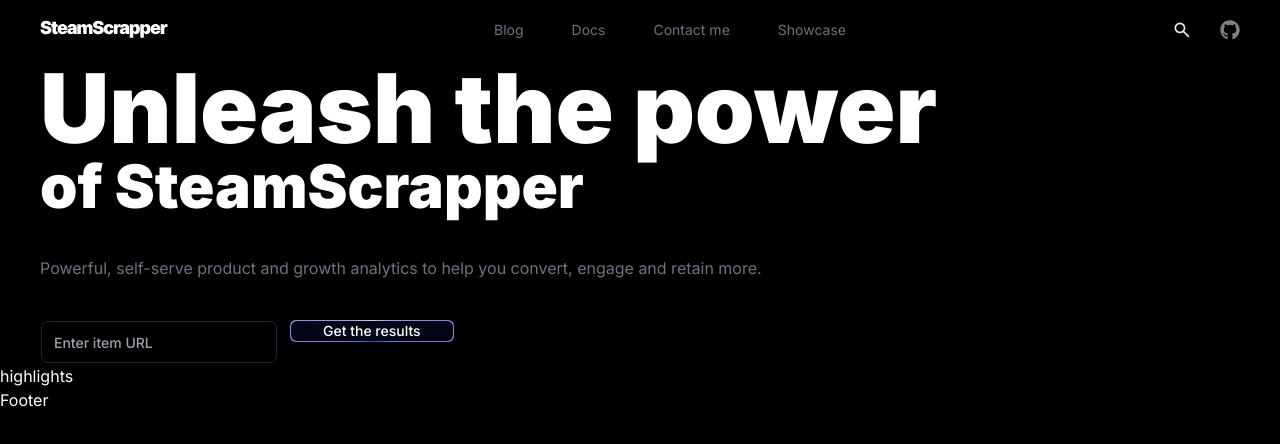
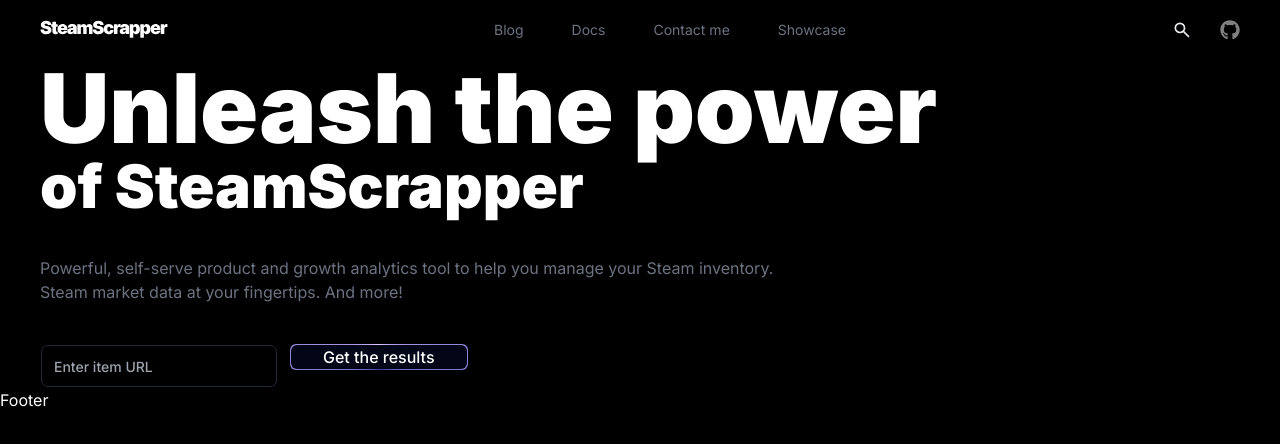
Before and after one commit to ligma14/steamScrapper, a Next.js app: page / in a window 1280 px wide. Shown: the top 444 px of the page. Built offline with nearby package versions, Linux system fonts and the light colour scheme.

Commit message:
search-validation-functionality

```diff
--- a/app/utility.css
+++ b/app/utility.css
@@ -3,7 +3,9 @@
     margin: 0 auto;
     text-align: center;
 }
-
+*{
+    user-select: auto;
+}
 body {
     width: 100dvw;
     height:100%;
--- a/components/example/signup-form-demo.tsx
+++ b/components/example/signup-form-demo.tsx
@@ -1,7 +1,7 @@
 "use client";
 import React from "react";
-import { Label } from "../ui/label";
-import { Input } from "../ui/input";
+import { Label } from "../ui/Label";
+import { Input } from "../ui/Input";
 import { cn } from "@/lib/utils";
 import {
   IconBrandGithub,
--- a/components/ui/ButtonAC.tsx
+++ /dev/null
@@ -1,20 +0,0 @@
-// TODO: Animate the button 24.07
-// I tried to animate it with GSAP but there was no sense in it, so I just used hover:
-'use client'
-
-const ButtonAC = () => {
-
-  return (
-    <button id="btn-tl" type="submit" className="relative inline-flex h-full rounded-md overflow-hidden p-[1px] focus:outline-none
-    focus:ring-2 focus:ring-slate-400 focus:ring-offset-2 focus:ring-offset-slate-50 hover:scale-90  translate-all duration-200">
-      <span className="absolute inset-[-1000%] animate-[spin_2s_linear_infinite]
-      bg-[conic-gradient(from_90deg_at_50%_50%,#E2CBFF_0%,#393BB2_50%,#E2CBFF_100%)]" />
-      <span className="inline-flex h-full w-full cursor-pointer items-center justify-center
-      rounded-md bg-slate-950 px-8 font-medium text-white backdrop-blur-3xl ">
-        Get the results
-      </span>
-    </button>
-  )
-}
-
-export default ButtonAC
--- a/components/ui/HeroSearch.tsx
+++ b/components/ui/HeroSearch.tsx
@@ -1,25 +1,74 @@
 'use client'
-import {Input} from './input'
-import { Label } from './label'
+import { scrapeAndStoreProduct } from '@/lib/actions'
+import { Input } from './Input'
 import { cn } from '@/lib/utils'
+import { FormEvent, useState } from 'react'
+
+const isValidProductLinkURL = (url: string) => {
+  try {
+    const parsedURL = new URL(url);
+    const hostname = parsedURL.hostname;
+
+    if(
+      hostname.includes('steamcommunity.com')
+    ) {
+      return true;
+    }
+  } catch (error) {
+    return false;
+  }
+
+  return false;
+}
+
 
 const HeroSearch = () => {
-  const handleSubmit = (e: React.FormEvent<HTMLFormElement>) => {
+
+  const [searchPrompt, setsearchPrompt] = useState('');
+  const [isLoading, setisLoading] = useState(false);
+
+  const handleChange = (e: any) => {
+    setsearchPrompt(e.target.value)
+  }
+
+  const handleSubmit = async (e: React.FormEvent<HTMLFormElement>) => {
     e.preventDefault();
-    console.log("Form submitted");
-  };
+    const isValidLink = isValidProductLinkURL(searchPrompt);
+
+    if(!isValidLink) return alert('Please provide a valid steam item URL')
+
+    try {
+      setisLoading(true);
+
+      // Scrape here
+      console.log("Initiating scrapper...")
+      const product = await scrapeAndStoreProduct(searchPrompt);
+    } catch (error) {
+      console.log(error);
+    } finally {
+      setisLoading(false);
+    }
+  }
+
   return (
-    <form action="" onSubmit={handleSubmit}>
+      <form action="" className="flex flex-row items-start gap-3 h-full" onSubmit={handleSubmit}>
         <div className='flex flex-col md:flex-row space-y-2 font-medium md:space-y-0 md:space-x-2
             dark:shadow-[0px_0px_1px_1px_var(--neutral-700)]
             group-hover/input:shadow-none transition duration-400'>
             <LabelInputContainer>
-            <Input id="search" placeholder="Enter item URL" type="text" />
+              <Input id="search" onChange={handleChange} value = {searchPrompt} placeholder="Enter item URL" type="text" />
             </LabelInputContainer>
         </div>
-      <div className="">
 
-        </div>
+        <button id="btn-tl" type="submit" className="relative inline-flex h-full rounded-md overflow-hidden
+        p-[1px] focus:outline-none hover:scale-90  translate-all duration-200">
+          <span className="absolute inset-[-1000%] animate-[spin_2s_linear_infinite]
+          bg-[conic-gradient(from_90deg_at_50%_50%,#E2CBFF_0%,#393BB2_50%,#E2CBFF_100%)]" />
+          <span className="inline-flex h-full w-full cursor-pointer items-center justify-center
+          rounded-md bg-slate-950 px-8 font-medium text-white backdrop-blur-3xl ">
+            {isLoading ? 'Searching...' : 'Get the results'}
+          </span>
+        </button>
       </form>
   )
 }
--- a/components/ui/HeroSection.tsx
+++ b/components/ui/HeroSection.tsx
@@ -4,7 +4,6 @@
 
 import { gsap } from "gsap";
 import { useGSAP } from "@gsap/react";
-import ButtonAC from "./ButtonAC";
 import HeroSearch from "./HeroSearch";
 
 const herosection = () => {
@@ -18,14 +17,13 @@
       <div className="h-5/6 w-full flex justify-center flex-col font-black gap-10">
         <div className="text-left flex flex-col gap-10">
           <div className="flex flex-col">
-            <h1 className="text-8xl opacity-0 heroTextAnimation skew-y-10 ">Unleash the power</h1>
-            <h2 className="text-6xl opacity-0 heroTextAnimation skew-y-10 ">of SteamScrapper</h2>
+            <h1 className="text-8xl opacity-0 heroTextAnimation max-sm:text-6xl skew-y-10 ">Unleash the power</h1>
+            <h2 className="text-6xl opacity-0 heroTextAnimation max-sm:text-4xl skew-y-10 ">of SteamScrapper</h2>
           </div>
-          <p className="font-normal text-gray-500 opacity-0 skew-y-10 heroTextAnimation">Powerful, self-serve product and growth analytics to help you convert, engage and retain more.</p>
+          <p className="font-normal text-gray-500 opacity-0 skew-y-10 heroTextAnimation">Powerful, self-serve product and growth analytics tool to help you manage your Steam inventory. <br/>Steam market data at your fingertips. And more!</p>
         </div>
-        <div className="flex flex-row text-sm items-start opacity-0 gap-3 heroTextAnimation">
+        <div className="opacity-0 heroTextAnimation">
           <HeroSearch />
-          <ButtonAC />
         </div>
       </div>
     </section>
--- a/components/ui/Highlights.tsx
+++ b/components/ui/Highlights.tsx
@@ -2,7 +2,16 @@
 
 const highlights = () => {
   return (
-    <div>highlights</div>
+    <section>
+      <div>
+        <div></div>
+        <div></div>
+      </div>
+      <div>
+        {/* Map out the values to ul */}
+      </div>
+    </section>
+
   )
 }
 
--- a/components/ui/Navbar.tsx
+++ b/components/ui/Navbar.tsx
@@ -16,7 +16,7 @@
           ))}
         </ul>
         <ul className='flex items-center gap-7 max-sm:justify-end max-sm:flex-1 cursor-pointer'>
-          <li><a href=""><img src="/search.svg" alt="" /></a></li>
+          <li><a href="https://github.com/ligma14/steamScrapper"><img src="/search.svg" alt="" /></a></li>
           <li className='opacity-50 hover:opacity-100 transition-all'><a href=""><img src="/github.svg" alt="" /></a></li>
         </ul>
       </nav>
--- a/lib/actions/index.ts
+++ b/lib/actions/index.ts
@@ -1,5 +1,12 @@
 'use server'
+import { scrapeSteamProduct } from "../scrapper";
 
 export async function scrapeAndStoreProduct(productUrl: string){
+    if(!productUrl) return;
 
+    try{
+        const scrapedProduct = await scrapeSteamProduct(productUrl);
+    } catch (error: any) {
+        throw new Error(`Failed to create/update product: ${error.message}`)
+    }
 }
--- /dev/null
+++ b/lib/scrapper/index.ts
@@ -0,0 +1,35 @@
+import { random } from "gsap";
+import axios from 'axios';
+import * as cheerio from 'cheerio'
+import { config } from "process";
+import { headers } from "next/headers";
+
+export async function scrapeSteamProduct(url: string) {
+    if(!url) return;
+
+
+    // BRIGHTDATA FUNCTIONALITY (WIP)
+    // const username = String(process.env.BRIGHTDATA_USERNAME);
+    // const password = String(process.env.BRIGHTDATA_PASSWORD);
+    // const port = ''; // EMPTY
+    // const session_id = (1000000 * Math.random()) | 0
+    // const options = {
+    //     auth: {
+    //         username: `${username}-session-${session_id}`,
+    //         password,
+    //     },
+    //     host: 'brd.superproxy.io',
+    //     port,
+    //     rejectUnauthorized: false,
+    // }
+
+    try {
+        // Fetch the market page
+        console.log('Getting a response...')
+        const response = await axios.get(url);
+
+        console.log(response.data, response.config)
+    } catch (error: any) {
+        throw new Error(`Failed to scrape: ${error.message}`)
+    }
+}
--- a/next.config.mjs
+++ b/next.config.mjs
@@ -1,4 +1,10 @@
 /** @type {import('next').NextConfig} */
-const nextConfig = {};
-
+const nextConfig = {    experimental: {
+    serverActions: true,
+    serverComponentsExternalPackages: ['mongoose']
+  },
+  images: {
+    domains: ['community.akamai.steamstatic.com']
+  }
+}
 export default nextConfig;
--- a/package.json
+++ b/package.json
@@ -12,6 +12,8 @@
     "@gsap/react": "^2.1.1",
     "@radix-ui/react-label": "^2.1.0",
     "@tabler/icons-react": "^3.11.0",
+    "axios": "^1.7.2",
+    "cheerio": "^1.0.0-rc.12",
     "class-variance-authority": "^0.7.0",
     "clsx": "^2.1.1",
     "framer-motion": "^11.3.18",
```
Also changed, not shown: 2 other files (tests, documents, lock files or other folders). Lines whose indentation alone changed are shown as unchanged.
